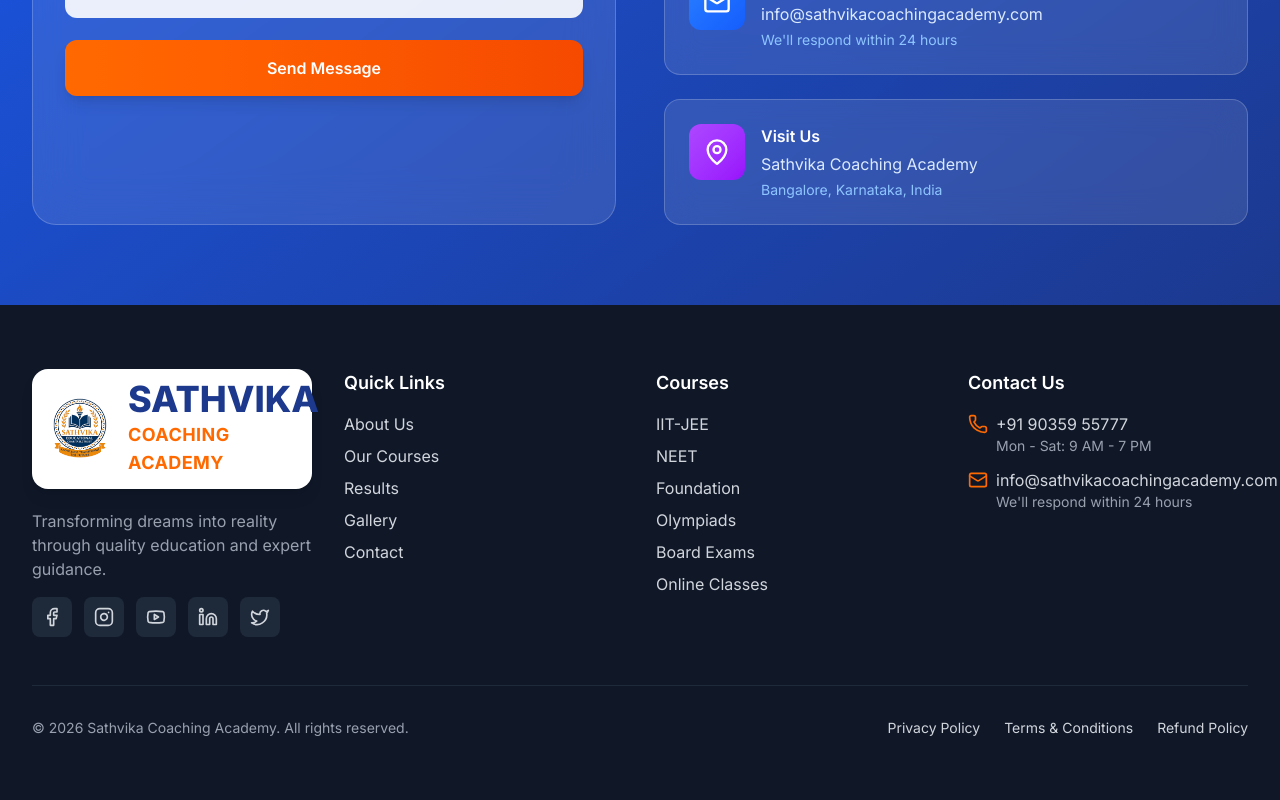
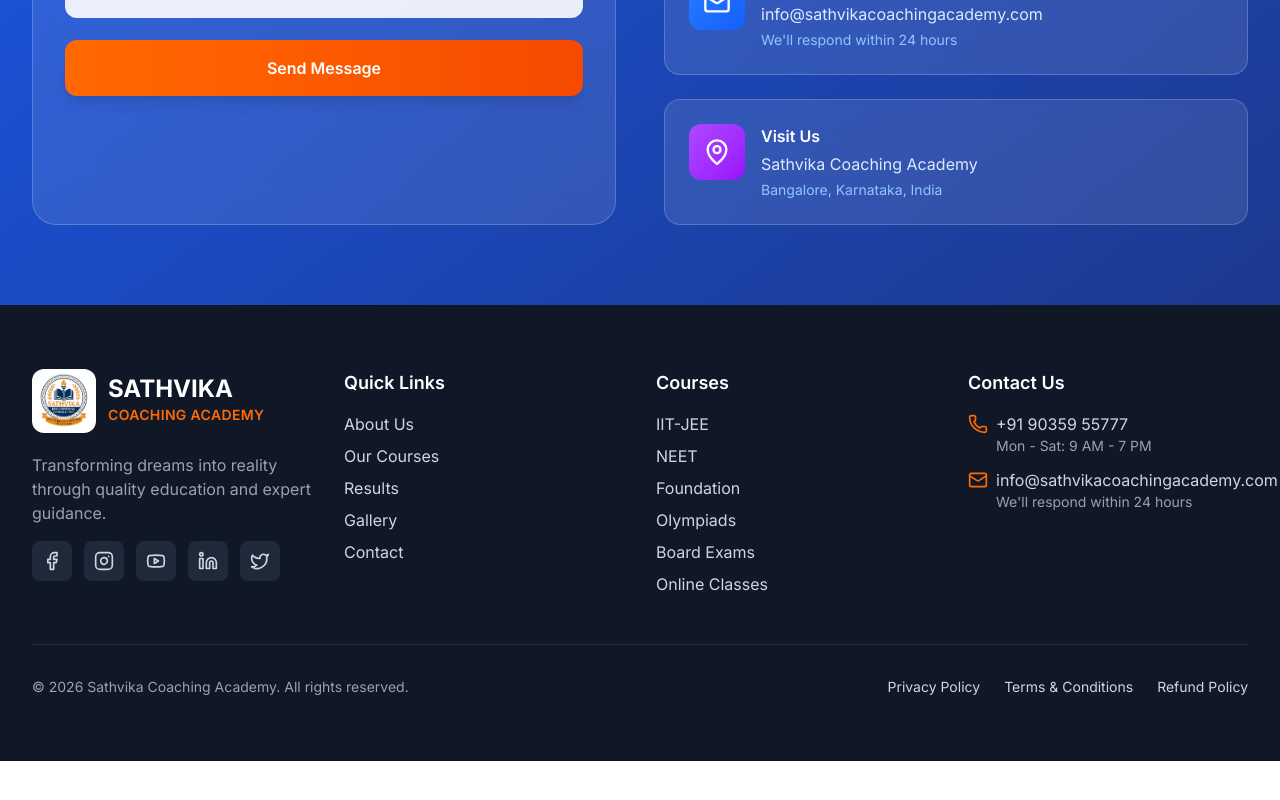
Before and after one commit to ashokkumarannepaka/sathvika-coaching-academy-V3, a React (Vite) app: page / in a window 1280 px wide. Shown: the part 10745-11545 px from the top of the page. After the commit the page ends 11506 px from the top, so only its background shows below. Built offline with nearby package versions, Linux system fonts and the light colour scheme.

Commit message:
Update Footer.tsx

```diff
--- a/Footer.tsx
+++ b/Footer.tsx
@@ -16,19 +16,19 @@ export function Footer() {
 
           {/* Logo & About */}
           <div>
-            <div className="inline-flex items-center gap-4 bg-white rounded-2xl px-4 py-3 mb-5 shadow-lg">
+            <div className="flex items-center gap-3 mb-5">
               <img
                 src={`${import.meta.env.BASE_URL}sathvika-logo.png`}
                 alt="Sathvika Coaching Academy"
-                className="h-16 w-auto object-contain"
+                className="h-16 w-auto object-contain bg-white rounded-xl p-1"
               />
 
               <div>
-                <h2 className="text-4xl font-extrabold text-blue-900 leading-none">
+                <h2 className="text-2xl font-bold text-white leading-none">
                   SATHVIKA
                 </h2>
 
-                <p className="text-orange-500 font-bold text-lg tracking-wide mt-1">
+                <p className="text-orange-500 font-semibold text-sm tracking-wide mt-1">
                   COACHING ACADEMY
                 </p>
               </div>
```
